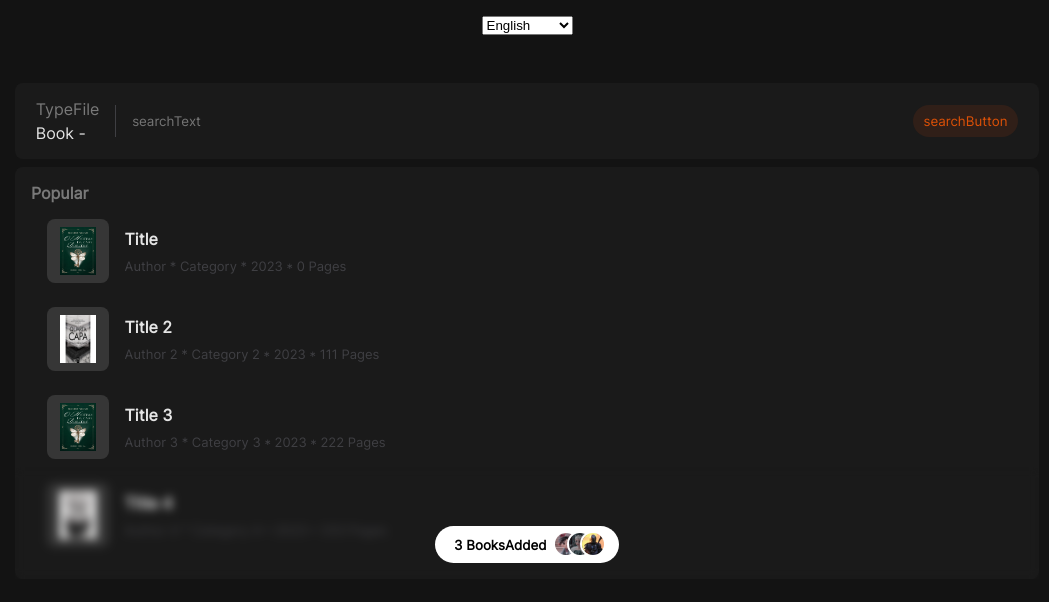
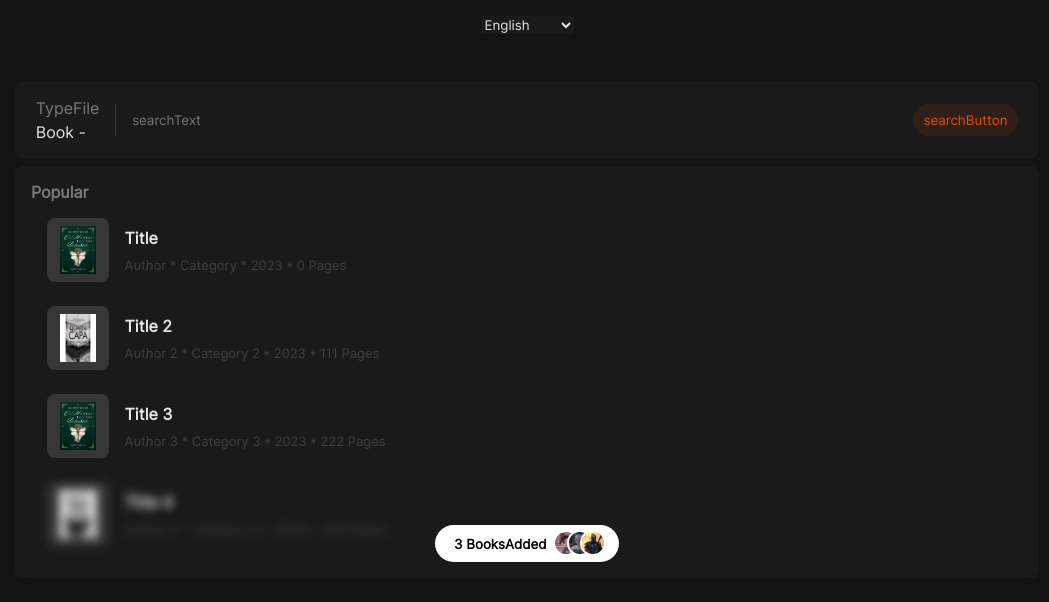
Before and after one commit to GustavoRCarvalho/vueSearchList, a Vue app: page / in a window 1280 px wide. Shown: the top 602 px of the page, without its empty margins (113-1162 px from the left). Built offline with nearby package versions, Linux system fonts and the light colour scheme.

Commit message:
add: style to select language and accessibility title

```diff
--- a/src/components/ChangeLanguage.vue
+++ b/src/components/ChangeLanguage.vue
@@ -1,22 +1,31 @@
 <template>
-  <select v-on:change="setLocale">
-    {{
-      locale
-    }}
+  <select
+    title="Select Language"
+    class="selectLanguage"
+    v-on:change="setLocale"
+    v-bind:value="t.locale.value"
+  >
     <option value="en">English</option>
     <option value="pt">Portuguese</option>
   </select>
 </template>
 
 <script setup>
-import { ref } from "vue"
 import { useI18n } from "vue-i18n"
 
 const t = useI18n()
-
-const locale = ref(t.locale.value)
 
 function setLocale(e) {
   t.locale.value = e.target.value
 }
 </script>
+
+<style>
+.selectLanguage {
+  border: none;
+  outline: none;
+  font-family: Inter, Helvetica, Arial, sans-serif;
+  color: var(--color-white-medium);
+  background-color: var(--background-gray-medium);
+}
+</style>
```
